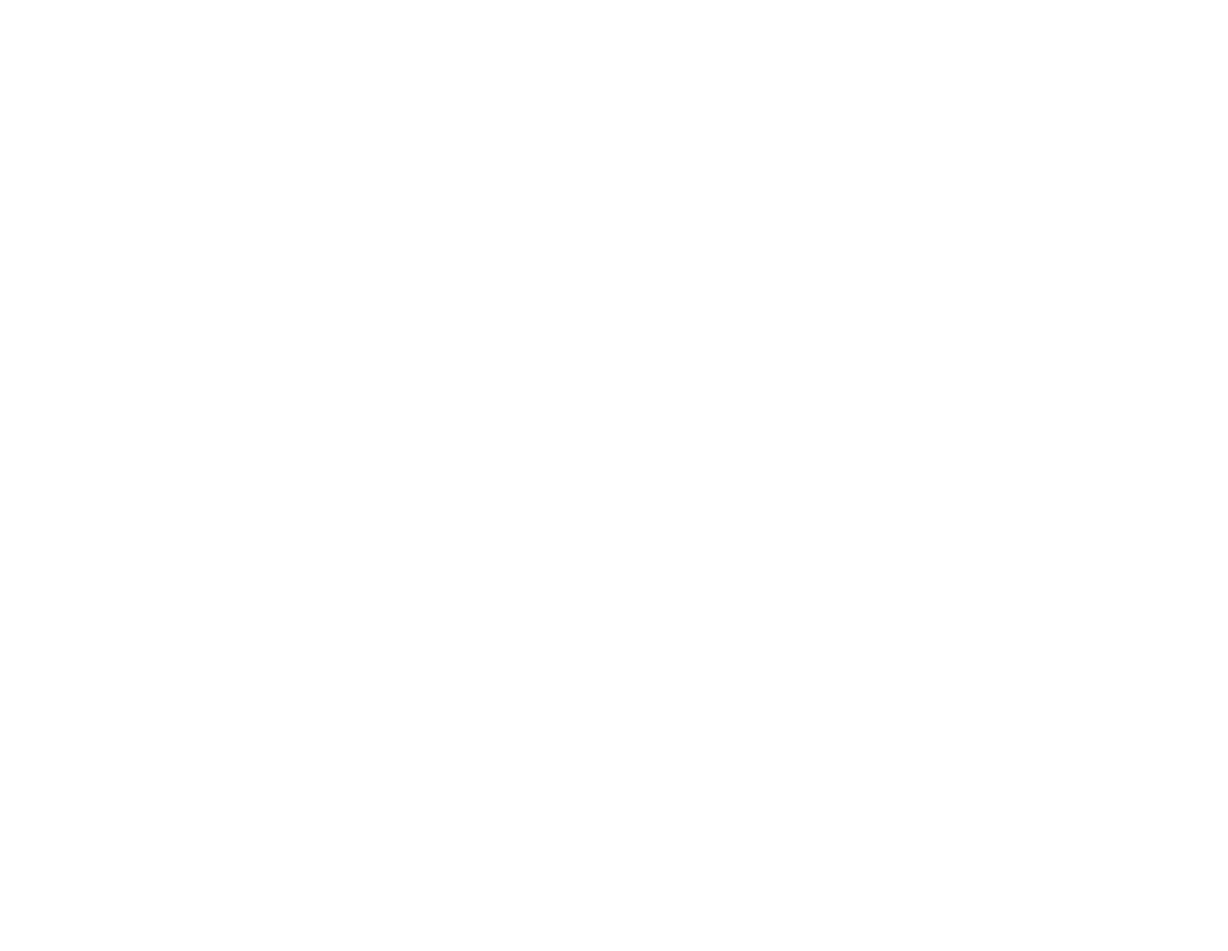
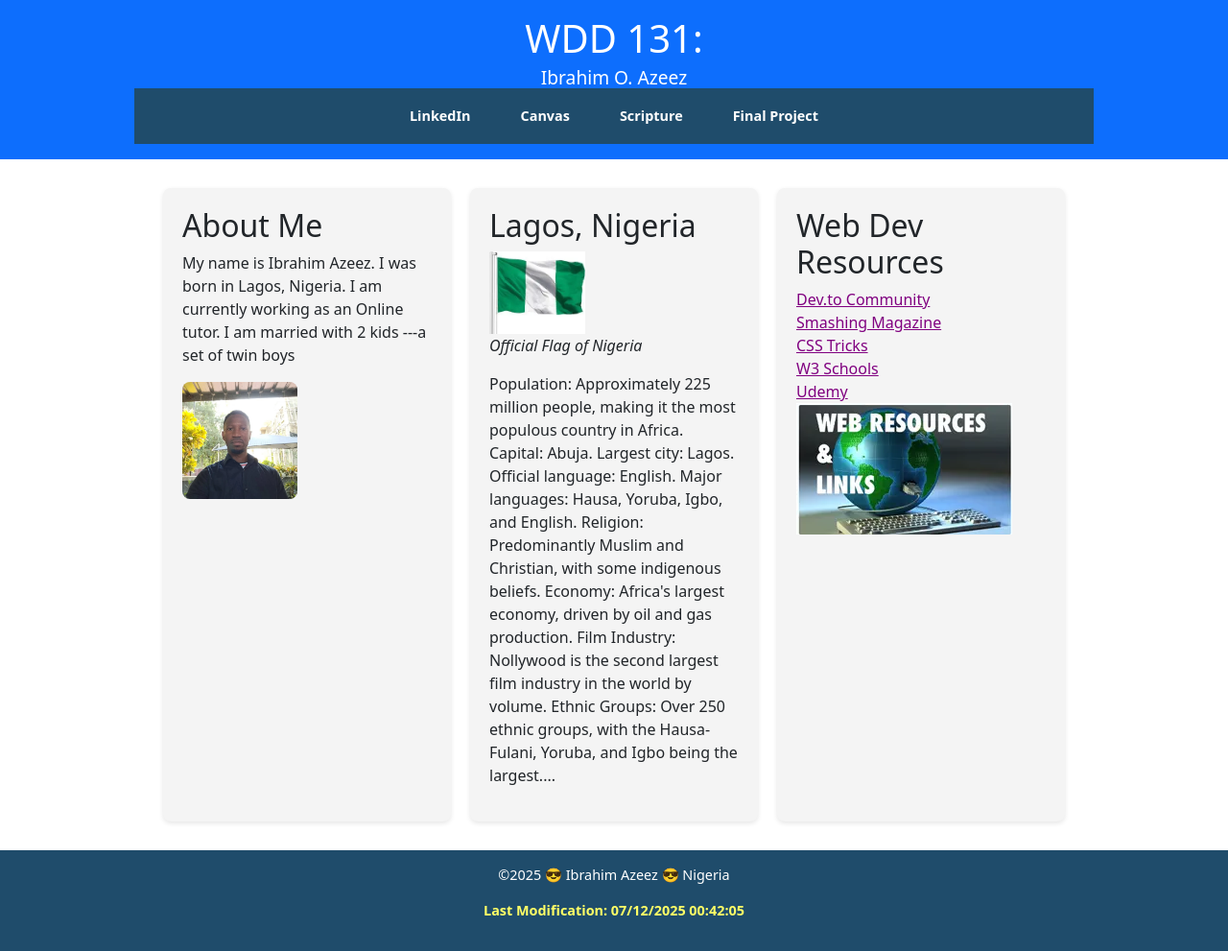
Before and after one commit to hyghbee/wdd131, a plain HTML site: page index.html in a window 1280 px wide. Shown: the whole page at 96% size. Before the commit the page ends 800 px from the top, so only its background shows below. Drawn offline with nearby package versions, Linux system fonts and the light colour scheme.

Commit message:
commit after updating

```diff
--- a/index.html
+++ b/index.html
@@ -3,9 +3,74 @@
 <head>
     <meta charset="UTF-8">
     <meta name="viewport" content="width=device-width, initial-scale=1.0">
-    <title>Document</title>
+    <meta name="description" content="Explore WDD 131 – Dynamic Web Fundamentals with Ibrahim Azeez. This course covers essential web development skills, including HTML, CSS, JavaScript, and responsive design. Master dynamic web fundamentals for modern, interactive websites.">
+    <title>WDD 131 – Dynamic Web Fundamentals – Ibrahim Azeez</title>
+    <link rel="stylesheet" href="styles/base.css">
+    <link href="https://cdn.jsdelivr.net/npm/bootstrap@5.3.3/dist/css/bootstrap.min.css" rel="stylesheet">
+
+<!-- Bootstrap CSS -->
+<link href="https://cdn.jsdelivr.net/npm/bootstrap@5.3.3/dist/css/bootstrap.min.css" rel="stylesheet">
+
 </head>
 <body>
+    <header class="text-center py-3 bg-primary text-white">
+    <h1>
+    WDD 131:
+    <span class="block-span">Ibrahim O. Azeez</span>
+  </h1>
+    <nav class="main-nav">
+      <a href="https://www.linkedin.com/feed/">LinkedIn</a>
+      <a href="https://byupw.instructure.com/">Canvas</a>
+      <a href=" https://www.churchofjesuschrist.org/study/scriptures">Scripture</a>
+      <a href="#">Final Project</a>
+    </nav>
+  </header>
+
+  <main class="grid-container">
+    <section class="about-me">
+      <h2>About Me</h2>
+      <p>My name is Ibrahim Azeez. I was born in Lagos, Nigeria. I am currently working as an Online tutor. I am married with 2 kids ---a set of twin boys</p>
+      <img src="images/profile.webp" alt="Photo of Ibrahim">
+    </section>
+
+    <section class="location">
+      <h2>Lagos, Nigeria</h2>
+      <img src="images/flag.webp" alt="Official Flag of Nigeria">
+      <p><em>Official Flag of Nigeria</em></p>
+      <p>Population: Approximately 225 million people, making it the most populous country in Africa.
+Capital: Abuja.
+Largest city: Lagos.
+Official language: English.
+Major languages: Hausa, Yoruba, Igbo, and English.
+Religion: Predominantly Muslim and Christian, with some indigenous beliefs.
+Economy: Africa's largest economy, driven by oil and gas production.
+Film Industry: Nollywood is the second largest film industry in the world by volume.
+Ethnic Groups: Over 250 ethnic groups, with the Hausa-Fulani, Yoruba, and Igbo being the largest....</p>
+    </section>
+
+    <section class="resources">
+      <h2>Web Dev Resources</h2>
+      <ul>
+        <li><a href="https://dev.to">Dev.to Community</a></li>
+        <li><a href="https://smashingmagazine.com">Smashing Magazine</a></li>
+        <li><a href="https://css-tricks.com">CSS Tricks</a></li>
+        <li><a href="https://w3schools.com">W3 Schools</a></li>
+        <li><a href="https://udemy.com">Udemy</a></li>
+        <li><img src="images/WebResources.webp" alt="WebResources Image"></li>
+      </ul>
+    </section>
+  </main>
+
+  <footer>
+    <p>©2025 😎 Ibrahim Azeez 😎 Nigeria</p>
+    <p id="lastModified">Last Modification: </p>
+  </footer>
+
+  <script>
+    document.getElementById("lastModified").textContent += document.lastModified;
+  </script>
+  <!-- Bootstrap JS (for dropdowns, etc.) -->
+<script src="https://cdn.jsdelivr.net/npm/bootstrap@5.3.3/dist/js/bootstrap.bundle.min.js"></script>
 
 </body>
 </html>
--- a/scripts/getdates.js
+++ b/scripts/getdates.js
@@ -0,0 +1,6 @@
+// get current year
+const year = new Date().getFullYear();
+document.getElementById("year").textContent = year;
+
+// get last modified date
+document.getElementById("lastModified").textContent = document.lastModified;
--- a/styles/base.css
+++ b/styles/base.css
@@ -0,0 +1,148 @@
+/* Root variables for reusability */
+:root {
+  --brand-blue: #1f4c6b;
+  --highlight-color: gold;
+  --hover-bg: white;
+  --hover-text: var(--brand-blue);
+}
+
+/* Global Styles */
+body {
+  margin: 0;
+  font-family: Arial, sans-serif;
+  background-color: #fff;
+  color: #000;
+}
+
+/* Header */
+header {
+  background-color: var(--brand-blue);
+  color: white;
+  text-align: center;
+  padding: 15px 10px;
+  font-size: 0.9rem;
+}
+
+header h1 {
+  margin: 0;
+}
+
+header .highlight {
+  color: var(--highlight-color);
+}
+
+.block-span {
+  display: block;
+  font-size: 1.2rem;
+  margin-top: 5px;
+}
+
+/* Navigation */
+nav {
+  margin-top: 10px;
+}
+
+.main-nav {
+  display: flex;
+  justify-content: center;
+  background-color: var(--brand-blue);
+  padding: 10px;
+  gap: 20px;
+}
+
+.main-nav a {
+  color: white;
+  text-decoration: none;
+  font-weight: bold;
+  padding: 8px 16px;
+  border-radius: 5px;
+  transition: background 0.3s ease, color 0.3s ease;
+}
+
+.main-nav a:hover {
+  background-color: var(--hover-bg);
+  color: var(--hover-text);
+}
+
+/* Main Content */
+main {
+  max-width: 1000px;
+  margin: 0 auto;
+  padding: 20px;
+}
+
+/* Grid Container */
+.grid-container {
+  display: flex;
+  flex-wrap: wrap;
+  justify-content: space-evenly;
+  padding: 20px;
+}
+
+/* Cards */
+section {
+  background: #f4f4f4;
+  border-radius: 8px;
+  padding: 20px;
+  margin: 10px;
+  width: 300px;
+  box-shadow: 0 2px 5px rgba(0, 0, 0, 0.1);
+}
+
+/* About Section */
+.about-me img {
+  width: 100%;
+  max-width: 120px;
+  border-radius: 8px;
+}
+
+/* Location Section */
+.location img {
+  width: 100px;
+}
+
+/* Resources */
+.resources ul {
+  list-style: none;
+  padding-left: 0;
+}
+
+.resources li a {
+  color: purple;
+  text-decoration: underline;
+}
+
+/* Footer */
+footer {
+  background-color: var(--brand-blue);
+  color: white;
+  text-align: center;
+  padding: 15px 10px;
+  font-size: 0.9rem;
+}
+
+footer p:nth-child(2) {
+  color: #ffff66;
+  font-weight: bold;
+}
+
+/* Responsive Grid for Main Section (Optional Stretch) */
+.grid-cards {
+  display: grid;
+  grid-template-columns: repeat(auto-fit, minmax(280px, 1fr));
+  gap: 20px;
+}
+
+.nav-wrapper {
+  width: 100%;
+  background-color: var(--brand-blue);
+}
+
+.main-nav {
+  max-width: 1000px;
+  margin: 0 auto;
+  display: flex;
+  justify-content: center;
+  padding: 10px;
+  gap: 20px;
+}
```
Also changed, not shown: images/WebResources.webp (added), images/flag.webp (added), images/profile.webp (added).
